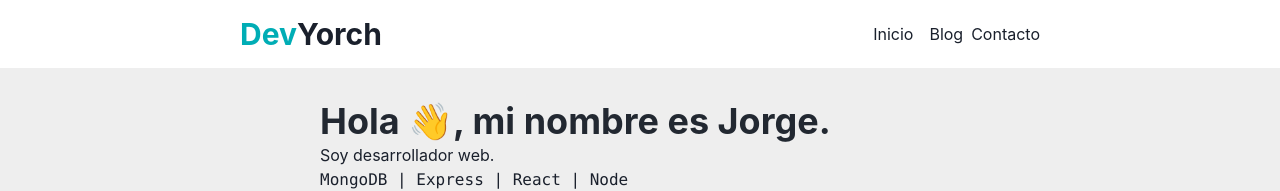
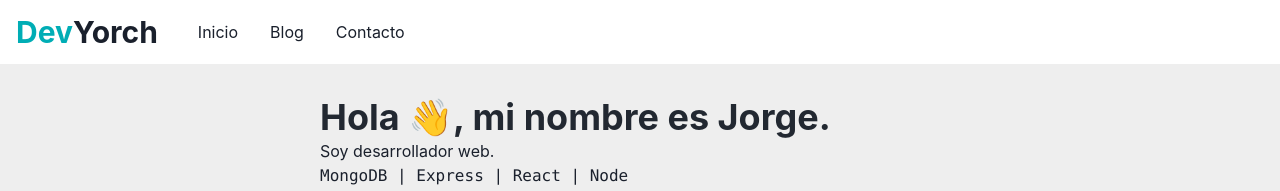
Before and after one commit to JorgeMayoral/yorch.dev, a Next.js app: page / in a window 1280 px wide. Shown: the top 191 px of the page. Built offline with nearby package versions, Linux system fonts and the light colour scheme.

Commit message:
perf: :lipstick: Update navbar

```diff
--- a/src/components/Navbar.js
+++ b/src/components/Navbar.js
@@ -1,41 +1,71 @@
+import { CloseIcon, HamburgerIcon } from '@chakra-ui/icons';
 import { Box, Center, Flex, Heading, Link, Stack } from '@chakra-ui/layout';
+import { HStack, IconButton, useDisclosure } from '@chakra-ui/react';
 import NextLink from 'next/link';
 
+const Links = ['Inicio', 'Blog', 'Contacto'];
+
+const NavLink = ({ children }) => (
+  <NextLink href={children === 'Inicio' ? '/' : `/${children.toLowerCase()}`}>
+    <Link
+      px={2}
+      py={1}
+      rounded={'md'}
+      _hover={{ textDecoration: 'none', bg: 'gray.200' }}
+    >
+      {children}
+    </Link>
+  </NextLink>
+);
+
 const Navbar = () => {
+  const { isOpen, onOpen, onClose } = useDisclosure();
+
   return (
-    <Flex zIndex={1} position="sticky" top={0} bg="#fff" p={4}>
-      <Flex flex={1} m="auto" align="center" maxW={800}>
+    <>
+      <Box bg="#fff" px={4}>
+        <Flex h={16} alignItems={'center'} justifyContent={'space-between'}>
+          <IconButton
+            size={'md'}
+            icon={isOpen ? <CloseIcon /> : <HamburgerIcon />}
+            aria-label={'Abrir Menu'}
+            display={{ md: 'none' }}
+            onClick={isOpen ? onClose : onOpen}
+          />
+          <HStack spacing={8} alignItems={'center'}>
+            <Box _hover={{ cursor: 'pointer' }}>
               <NextLink href="/">
-          <Link _hover={{ textDecoration: 'none' }}>
                 <Center>
                   <Heading color="#00adb5" size="lg">
                     Dev
                   </Heading>
                   <Heading size="lg">Yorch</Heading>
                 </Center>
-          </Link>
               </NextLink>
-        <Box ml="auto">
-          <Stack direction="row">
-            <NextLink href="/">
-              <Link mx={2}>
-                <a>Inicio</a>
-              </Link>
-            </NextLink>
-            <NextLink href="/blog">
-              <Link mx={2}>
-                <a>Blog</a>
-              </Link>
-            </NextLink>
-            <NextLink href="/contacto">
-              <Link mx={2}>
-                <a>Contacto</a>
-              </Link>
-            </NextLink>
+            </Box>
+            <HStack
+              as={'nav'}
+              spacing={4}
+              display={{ base: 'none', md: 'flex' }}
+            >
+              {Links.map((link) => (
+                <NavLink key={link}>{link}</NavLink>
+              ))}
+            </HStack>
+          </HStack>
+        </Flex>
+
+        {isOpen ? (
+          <Box pb={4} display={{ md: 'none' }}>
+            <Stack as={'nav'} spacing={4}>
+              {Links.map((link) => (
+                <NavLink key={link}>{link}</NavLink>
+              ))}
             </Stack>
           </Box>
-      </Flex>
-    </Flex>
+        ) : null}
+      </Box>
+    </>
   );
 };
 
```
Lines whose indentation alone changed are shown as unchanged.
